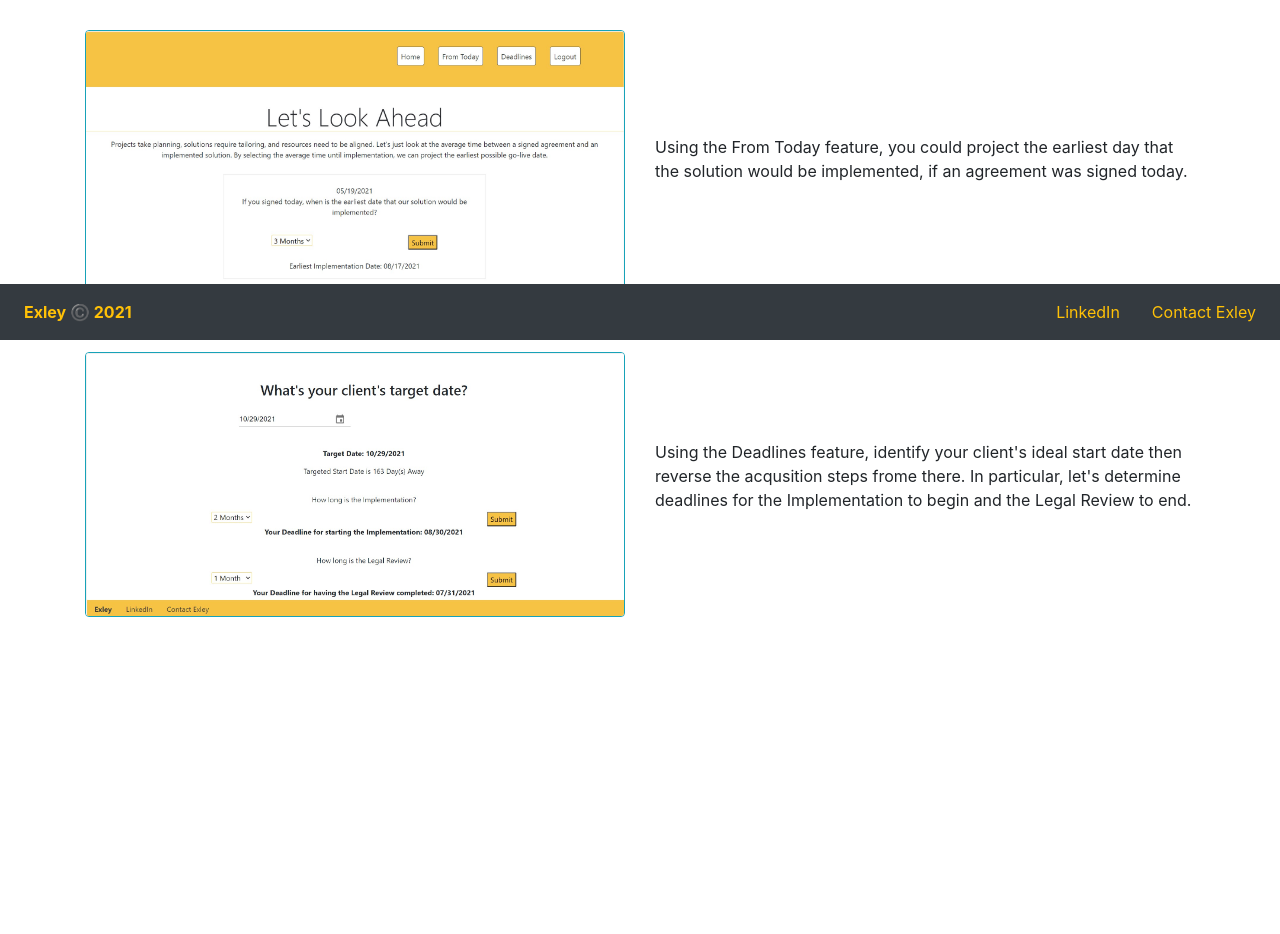
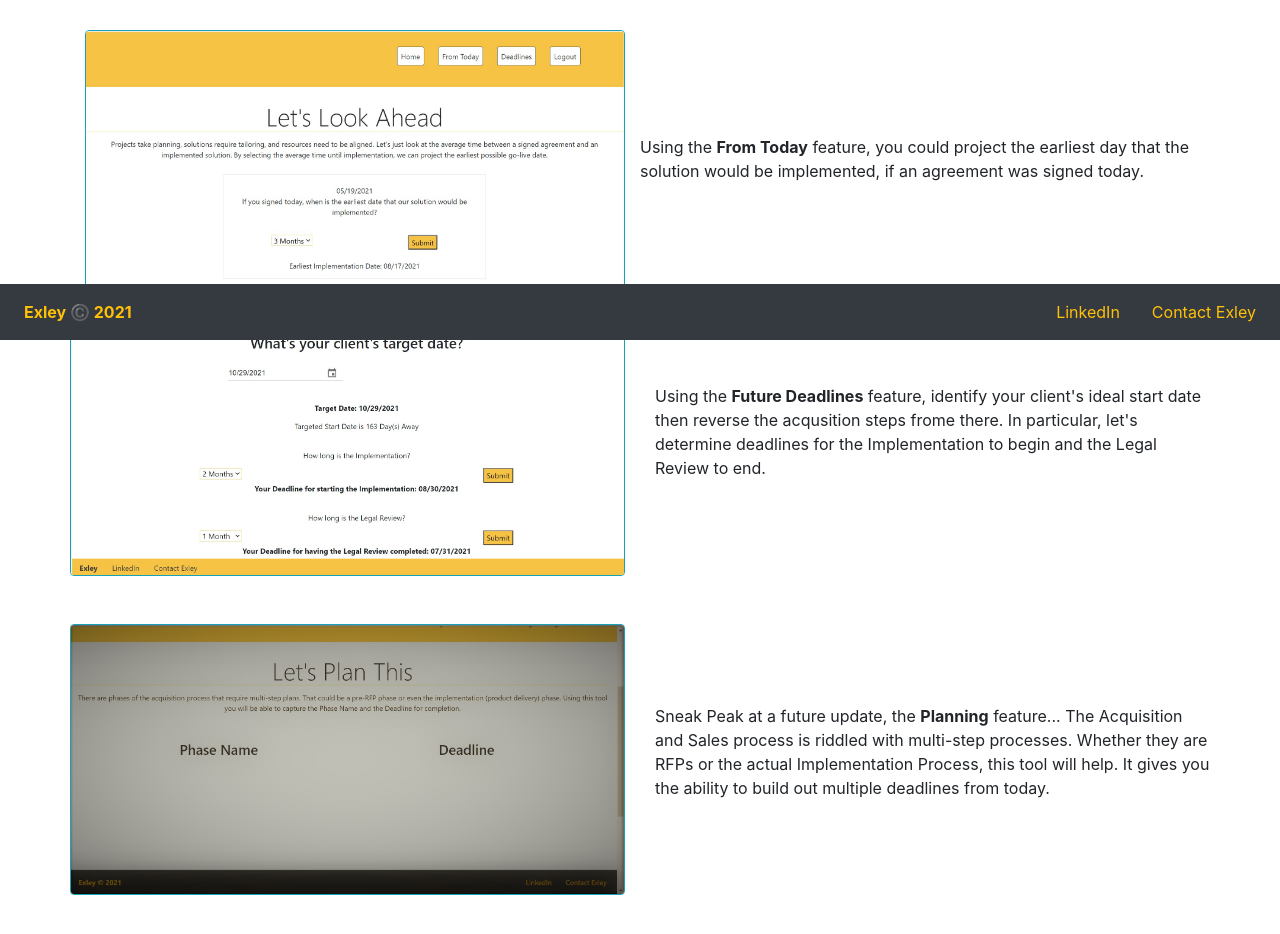
Before and after one commit to Jonathan-84/Project-Gates, a React (Create React App) app in the folder client/: page / in a window 1280 px wide. Shown: the part 460-1394 px from the top of the page. Before the commit the page ends 1149 px from the top, so only its background shows below. Built offline with nearby package versions, Linux system fonts and the light colour scheme.

Commit message:
started building out the planning page teaser

```diff
--- a/client/src/pages/home.js
+++ b/client/src/pages/home.js
@@ -1,6 +1,7 @@
 import React from 'react';
 import fromNow from '../images/fromNow.jpg';
 import Deadlines from '../images/Deadlines.jpg';
+import Planning from '../images/PLanningPage.jpg';
 
 
 
@@ -23,7 +24,9 @@ const Home = () => {
         <img className="img-fluid rounded border border-info " src={fromNow} alt="fromNow feature" />
         </div>
         <div class="col-sm d-flex align-items-center">
-          <p> Using the From Today feature, you could project the earliest day that the solution would be implemented,
+          <div className="row">
+
+          <p> Using the <span className="font-weight-bold">From Today</span> feature, you could project the earliest day that the solution would be implemented,
             if an agreement was signed today.
           </p>
         </div>
@@ -35,11 +38,28 @@ const Home = () => {
         <img className="img-fluid rounded border border-info" src={Deadlines} alt="Deadlines Feature" />
         </div>
         <div class="col-sm d-flex align-items-center">
-        <p> Using the Deadlines feature, identify your client's ideal start date then reverse the acqusition
+        <p> Using the <span className="font-weight-bold">Future Deadlines</span> feature, identify your client's ideal start date then reverse the acqusition
           steps frome there. In particular, let's determine deadlines for the Implementation to begin and the
           Legal Review to end.
           </p>
         </div>
+        </div>
+        <br></br>
+        <br></br>
+        <div class="row">
+    <div class="col-sm">
+
+        <img className="img-fluid rounded border border-info " src={Planning} alt="Planning feature" />
+        </div>
+        <div class="col-sm d-flex align-items-center">
+          <p> Sneak Peak at a future update, the <span className="font-weight-bold">Planning</span> feature... The Acquisition and Sales process is riddled with multi-step processes.
+            Whether they are RFPs or the actual Implementation Process, this tool will help. It gives you the ability to build out
+            multiple deadlines from today.
+          </p>
+        </div>
+        </div>
+        <br></br>
+        <br></br>
         </div>
         </div>
         <br></br>
```
Also changed, not shown: client/public/PLanningPage.jpg (added), client/src/images/PLanningPage.jpg (added).
